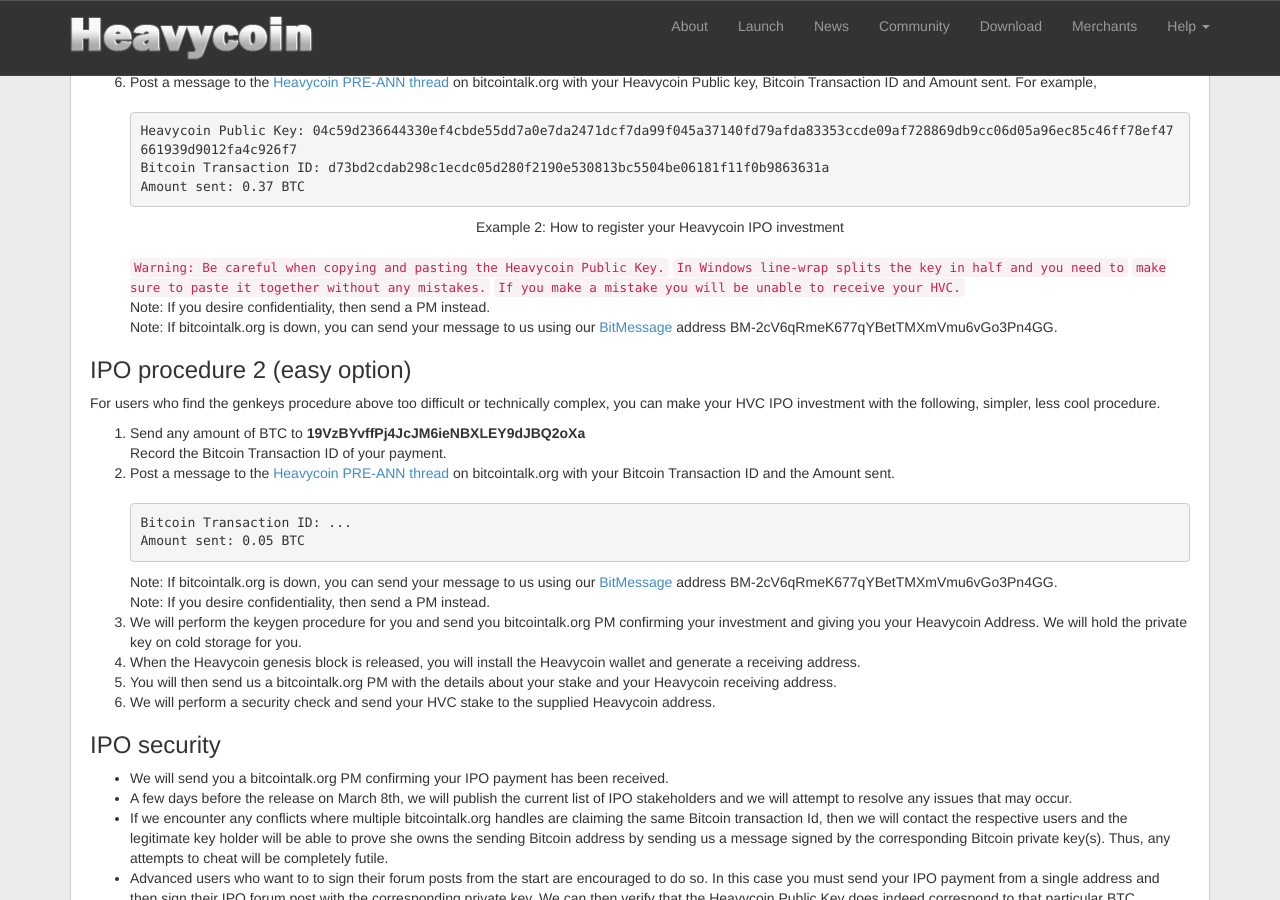
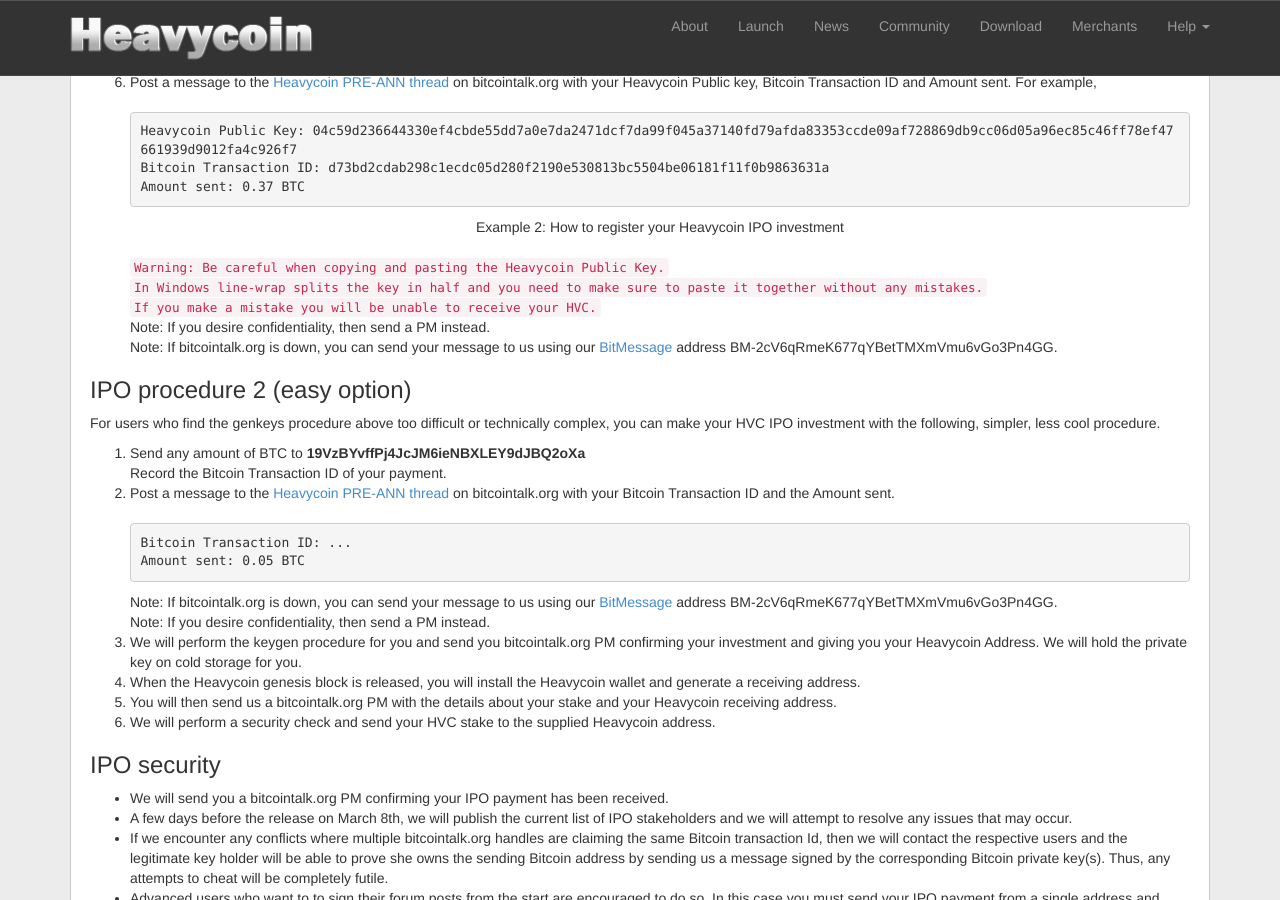
Before and after one commit to heavycoin/heavycoin.github.io, a Jekyll site: the page built from launch.html, in a window 1280 px wide and 900 px high, scrolled down 1786 px. Built offline with Jekyll 4.4.1, drawn with Linux system fonts in a browser that asks for light colours; Markdown is read by kramdown in place of the engine named in the settings.

```diff
--- a/launch.html
+++ b/launch.html
@@ -130,7 +130,7 @@ Heavycoin Address:      H9ik2KmasKPCQwXaGDgUGa2KLBD15E4nhe</code></pre>
       <code>Warning:  In Windows there will be an annoying line-wrap splitting your public key over two lines (see above).</code>
       </li>
       <li>Save your Heavycoin Private Key, Public Key and Address in a very safe place.<br/>
-          <code>Warning: Keep your private key secret.</code></li>
+          <code>Warning: Keep your private key secret.</code><br/>
           <code>Warning: You will not be able to claim your HVC without these details!</code></li>
       <li>Send any amount of BTC to <strong>{{ site.HVCIPOAddr }}</strong><br/>
           Record the Bitcoin Transaction ID of your payment.</li>
@@ -141,9 +141,8 @@ Bitcoin Transaction ID: d73bd2cdab298c1ecdc05d280f2190e530813bc5504be06181f11f0b
 Amount sent: 0.37 BTC</code></pre>
       <center>Example 2: How to register your Heavycoin IPO investment</center>
       <br/>
-	<code>Warning: Be careful when copying and pasting the Heavycoin Public Key.</code>
-        <code>         In Windows line-wrap splits the key in half and you need to</code>
-	<code>         make sure to paste it together without any mistakes.</code>
+	<code>Warning: Be careful when copying and pasting the Heavycoin Public Key.</code><br/>
+        <code>In Windows line-wrap splits the key in half and you need to make sure to paste it together without any mistakes.</code><br/>
 	<code>If you make a mistake you will be unable to receive your HVC.</code><br/>
         Note: If you desire confidentiality, then send a PM instead.<br/>
         Note: If bitcointalk.org is down, you can send your message to us using our <a href="https://bitmessage.org" target="_blank">BitMessage</a> address {{ site.BMbroadcastAddr }}.
```
